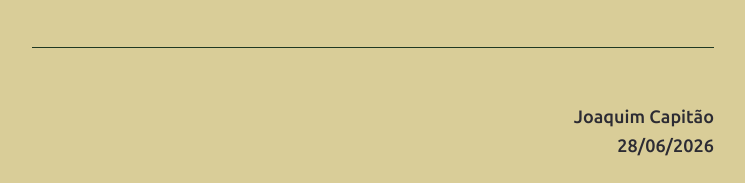
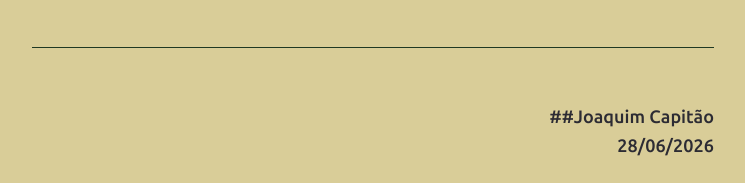
Before and after one commit to joaquim-capitao/queime-depois-de-ler, a Jekyll site: the page built from desporto-perfeito.md, in a window 1280 px wide. Shown: the part 1682-1865 px from the top of the page, without its empty margins (267-1012 px from the left). Built offline with Jekyll 4.4.1, drawn with Linux system fonts in a browser that asks for light colours; our own code applies the rules of GitHub Pages for plain Markdown files.

Commit message:
Atualizar o desporto-perfeito.md

```diff
--- a/desporto-perfeito.md
+++ b/desporto-perfeito.md
@@ -27,5 +27,5 @@ Decretar soluções para os problemas dos outros é o desporto perfeito. Exige z
 Moral da história: Quando o teu mundo estiver a desabar, não te preocupes. Vai ao Lidl ou ao Pingo Doce. Talvez, entre os congelados e os detergentes, encontres alguém capaz de te salvar a vida. Se não encontrares, pelo menos compra um chocolate.
 
 ---
-<div align="right">Joaquim Capitão</div>
+<div align="right">##Joaquim Capitão</div>
 <div align="right">28/06/2026</div>
```
